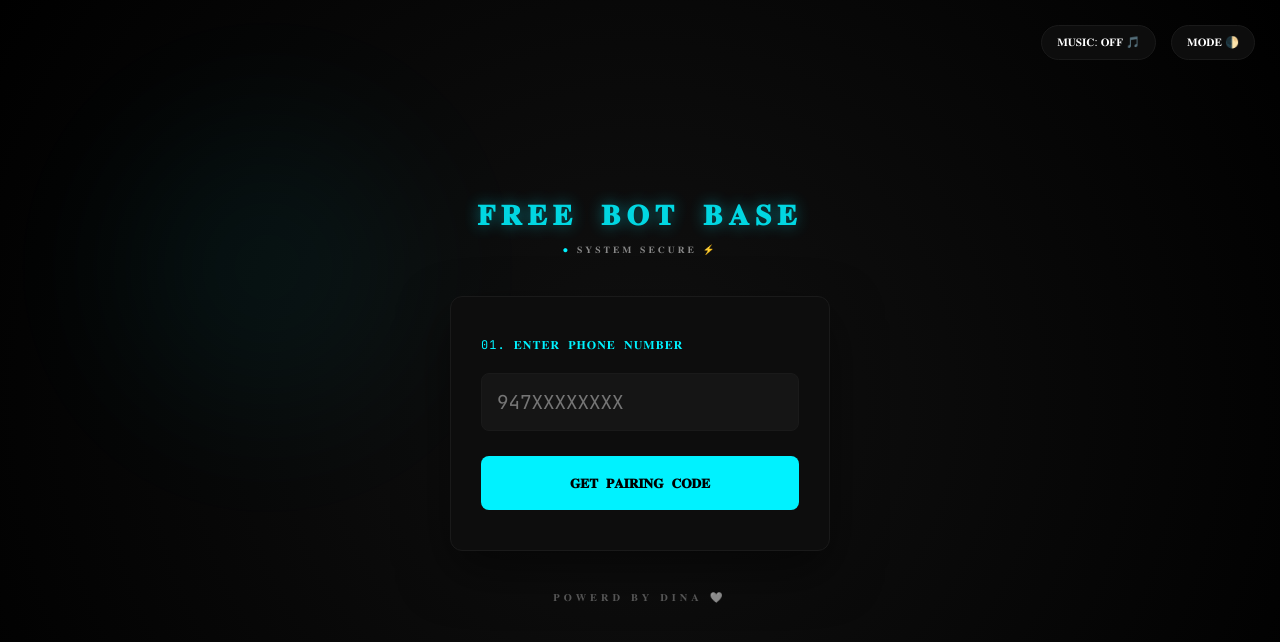
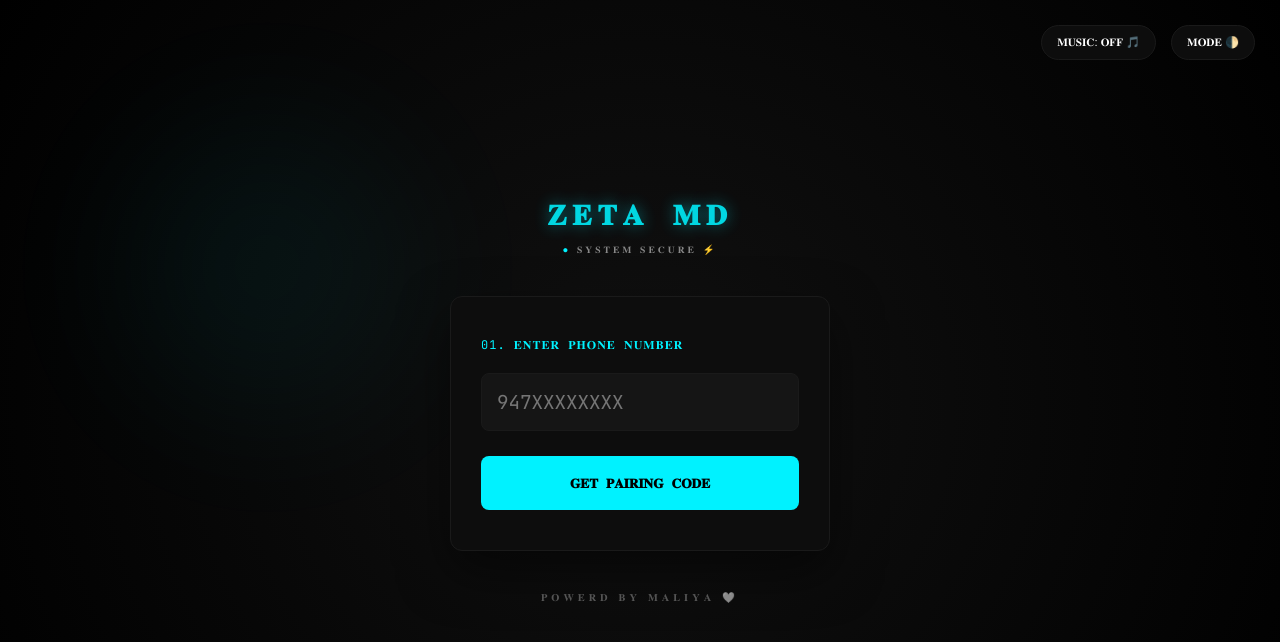
Before and after one commit to Isanka-boop/Zeta-Md, a website: page public/index.html in a window 1280 px wide. Drawn offline with Linux system fonts and the light colour scheme.

Commit message:
Update index.html

```diff
--- a/public/index.html
+++ b/public/index.html
@@ -3,7 +3,7 @@
 <head>
     <meta charset="UTF-8">
     <meta name="viewport" content="width=device-width, initial-scale=1.0">
-    <title>FREE BOT BASE</title>
+    <title>ZETA MD</title>
     <link href="https://fonts.googleapis.com/css2?family=Inter:wght@300;400;600&family=JetBrains+Mono:wght@400;700&display=swap" rel="stylesheet">
     <style>
         :root {
@@ -281,7 +281,7 @@
 
 <div class="container">
     <div class="brand">
-        <h1>𝐅𝐑𝐄𝐄 𝐁𝐎𝐓 𝐁𝐀𝐒𝐄</h1>
+        <h1>𝐙𝐄𝐓𝐀 𝐌𝐃</h1>
         <div style="font-size: 0.6rem; color: var(--muted); margin-top: 10px; letter-spacing: 3px;">
             <span style="color: var(--neon);">●</span> 𝐒𝐘𝐒𝐓𝐄𝐌 𝐒𝐄𝐂𝐔𝐑𝐄 ⚡
         </div>
@@ -300,7 +300,7 @@
         <div class="result" id="result"></div>
     </div>
 
-    <div class="footer">𝐏𝐎𝐖𝐄𝐑𝐃 𝐁𝐘 𝐃𝐈𝐍𝐀 🤍</div>
+    <div class="footer">𝐏𝐎𝐖𝐄𝐑𝐃 𝐁𝐘 𝐌𝐀𝐋𝐈𝐘𝐀 🤍</div>
 </div>
 
 <script>
```
